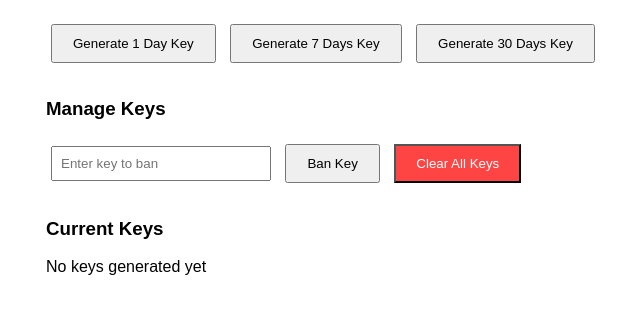
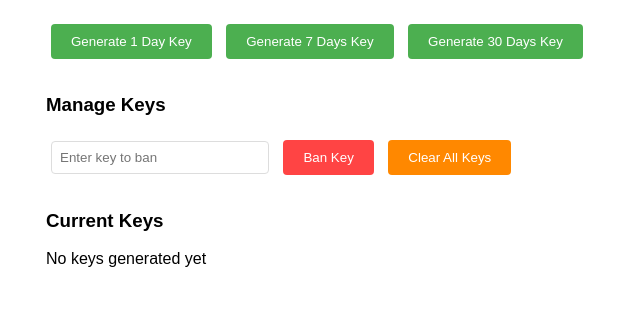
Before and after one commit to GardentOfGarden/eclipsekey, a website: page index.html in a window 1280 px wide. Shown: the part 131-444 px from the top of the page, without its empty margins (294-934 px from the left). Drawn offline with Linux system fonts and the light colour scheme.

Commit message:
Update index.html

```diff
--- a/index.html
+++ b/index.html
@@ -4,18 +4,21 @@
     <title>Eclipse Key Generator</title>
     <style>
         body { font-family: Arial; max-width: 600px; margin: 50px auto; padding: 20px; }
-        button { padding: 10px 20px; margin: 5px; cursor: pointer; }
+        button { padding: 10px 20px; margin: 5px; cursor: pointer; border: none; border-radius: 4px; }
         .key { background: #f5f5f5; padding: 10px; margin: 10px 0; border-radius: 5px; }
-        input { padding: 8px; margin: 5px; width: 200px; }
+        input { padding: 8px; margin: 5px; width: 200px; border: 1px solid #ddd; border-radius: 4px; }
+        .generate-btn { background: #4CAF50; color: white; }
+        .ban-btn { background: #ff4444; color: white; }
+        .clear-btn { background: #ff8800; color: white; }
     </style>
 </head>
 <body>
     <h1>Eclipse Key Generator</h1>
 
     <div>
-        <button onclick="generateKey('day')">Generate 1 Day Key</button>
-        <button onclick="generateKey('week')">Generate 7 Days Key</button>
-        <button onclick="generateKey('month')">Generate 30 Days Key</button>
+        <button class="generate-btn" onclick="generateKey('day')">Generate 1 Day Key</button>
+        <button class="generate-btn" onclick="generateKey('week')">Generate 7 Days Key</button>
+        <button class="generate-btn" onclick="generateKey('month')">Generate 30 Days Key</button>
     </div>
 
     <div id="result"></div>
@@ -23,9 +26,9 @@
     <div style="margin-top: 30px;">
         <h3>Manage Keys</h3>
         <input type="text" id="banKey" placeholder="Enter key to ban">
-        <button onclick="banKey()">Ban Key</button>
+        <button class="ban-btn" onclick="banKey()">Ban Key</button>
 
-        <button onclick="clearAllKeys()" style="background: #ff4444; color: white;">Clear All Keys</button>
+        <button class="clear-btn" onclick="clearAllKeys()">Clear All Keys</button>
     </div>
 
     <div style="margin-top: 30px;">
@@ -51,16 +54,19 @@
             keys[key] = {
                 expires: expires,
                 banned: false,
-                type: type
+                type: type,
+                created: new Date().toLocaleString()
             };
 
             saveKeys(keys);
             showKeys();
 
             document.getElementById('result').innerHTML =
-                `<div class="key"><strong>Generated Key:</strong> ${key}<br>
-                 <strong>Type:</strong> ${days} day(s)<br>
-                 <strong>Expires:</strong> ${new Date(expires).toLocaleString()}</div>`;
+                `<div class="key">
+                    <strong>Generated Key:</strong> ${key}<br>
+                    <strong>Type:</strong> ${days} day(s)<br>
+                    <strong>Expires:</strong> ${new Date(expires).toLocaleString()}
+                </div>`;
         }
 
         function banKey() {
@@ -98,7 +104,8 @@
 
                 html += `<div class="key">
                     <strong>${key}</strong><br>
-                    Type: ${data.type} | Status: <span style="color: ${statusColor}">${status}</span><br>
+                    Type: ${data.type} | Status: <span style="color: ${statusColor}; font-weight: bold">${status}</span><br>
+                    Created: ${data.created}<br>
                     Expires: ${new Date(data.expires).toLocaleString()}
                 </div>`;
             }
```
